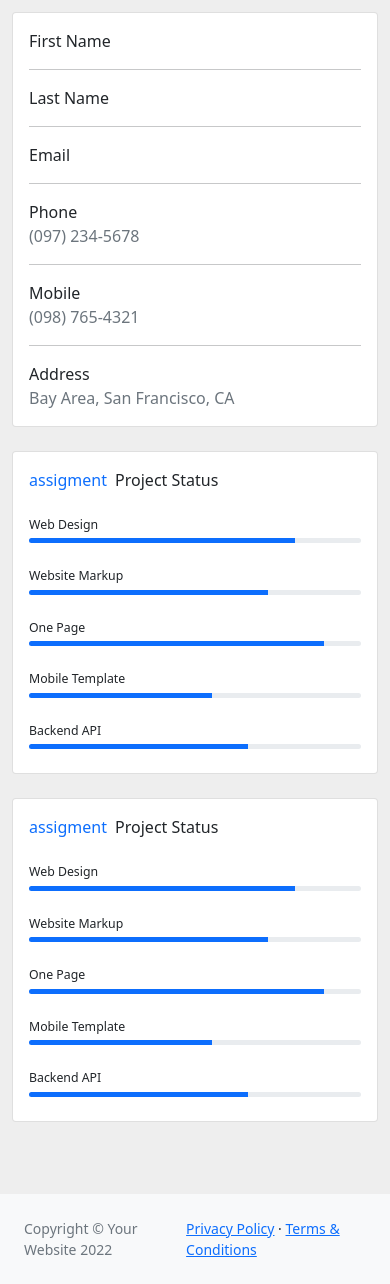
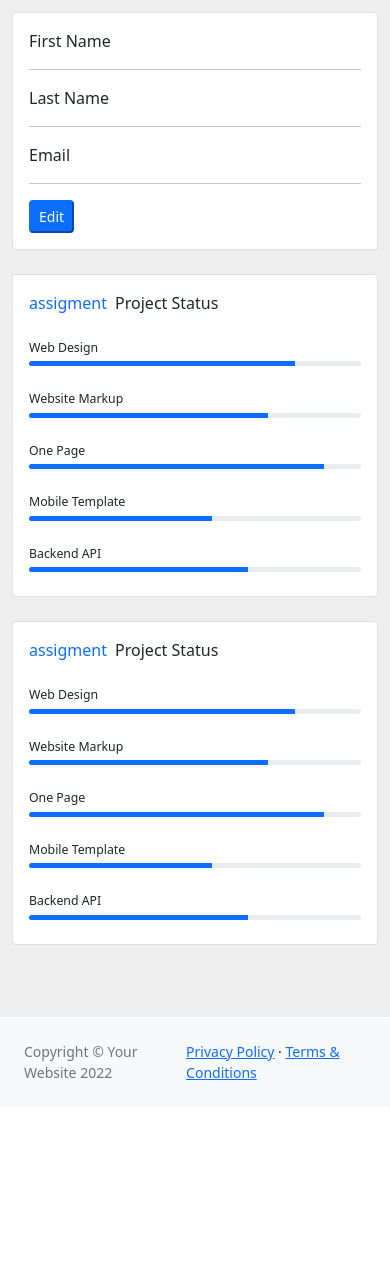
Before and after one commit to mkumm14/FaultFinder, a Django app: page /profile in a window 390 px wide. Shown: the part 676-1960 px from the top of the page. After the commit the page ends 1756 px from the top, so only its background shows below. Run offline with Django 4.2, Linux system fonts and the light colour scheme; parts of the project's set-up code (start-up, migrations or seed data) failed here and were passed over; some libraries are stand-ins or nearby versions.

Commit message:
add edit button to user_profile page

```diff
--- a/authentication/templates/user/user_profile.html
+++ b/authentication/templates/user/user_profile.html
@@ -12,7 +12,6 @@
           <div class="card mb-4">
             <div class="card-body text-center">
       <img class="rounded-circle profile-pic" src="{{user.profile.profile_picture.url}}"  alt="">
-
               <h5 class="my-3">{{user.username}}</h5>
 
             </div>
@@ -76,30 +75,10 @@
               <hr>
               <div class="row">
                 <div class="col-sm-3">
-                  <p class="mb-0">Phone</p>
-                </div>
-                <div class="col-sm-9">
-                  <p class="text-muted mb-0">(097) 234-5678</p>
+                  <button class="btn-sm btn-primary rounded ">Edit</button>
                 </div>
               </div>
-              <hr>
-              <div class="row">
-                <div class="col-sm-3">
-                  <p class="mb-0">Mobile</p>
-                </div>
-                <div class="col-sm-9">
-                  <p class="text-muted mb-0">(098) 765-4321</p>
-                </div>
-              </div>
-              <hr>
-              <div class="row">
-                <div class="col-sm-3">
-                  <p class="mb-0">Address</p>
-                </div>
-                <div class="col-sm-9">
-                  <p class="text-muted mb-0">Bay Area, San Francisco, CA</p>
-                </div>
-              </div>
+
             </div>
           </div>
           <div class="row">
```
